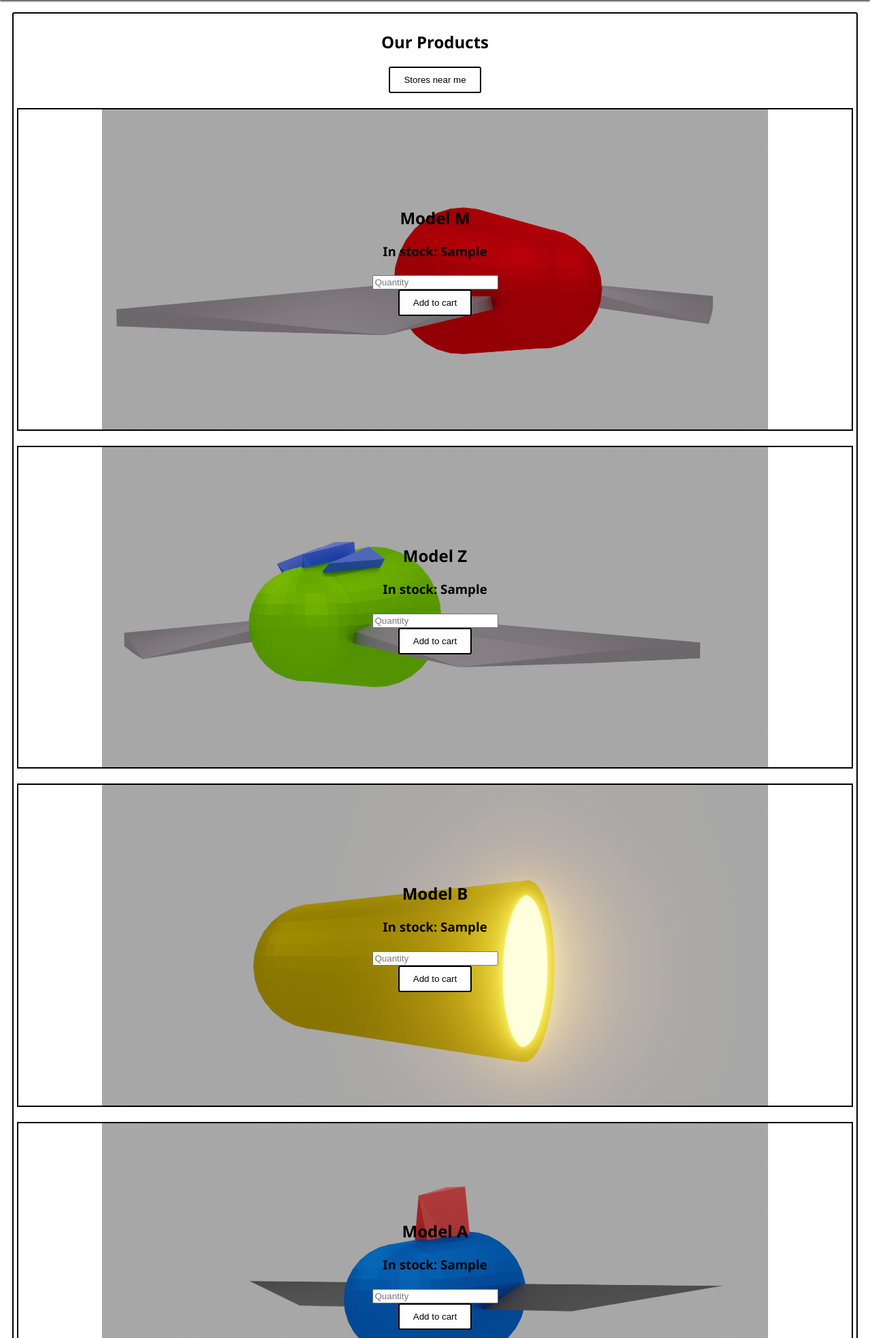
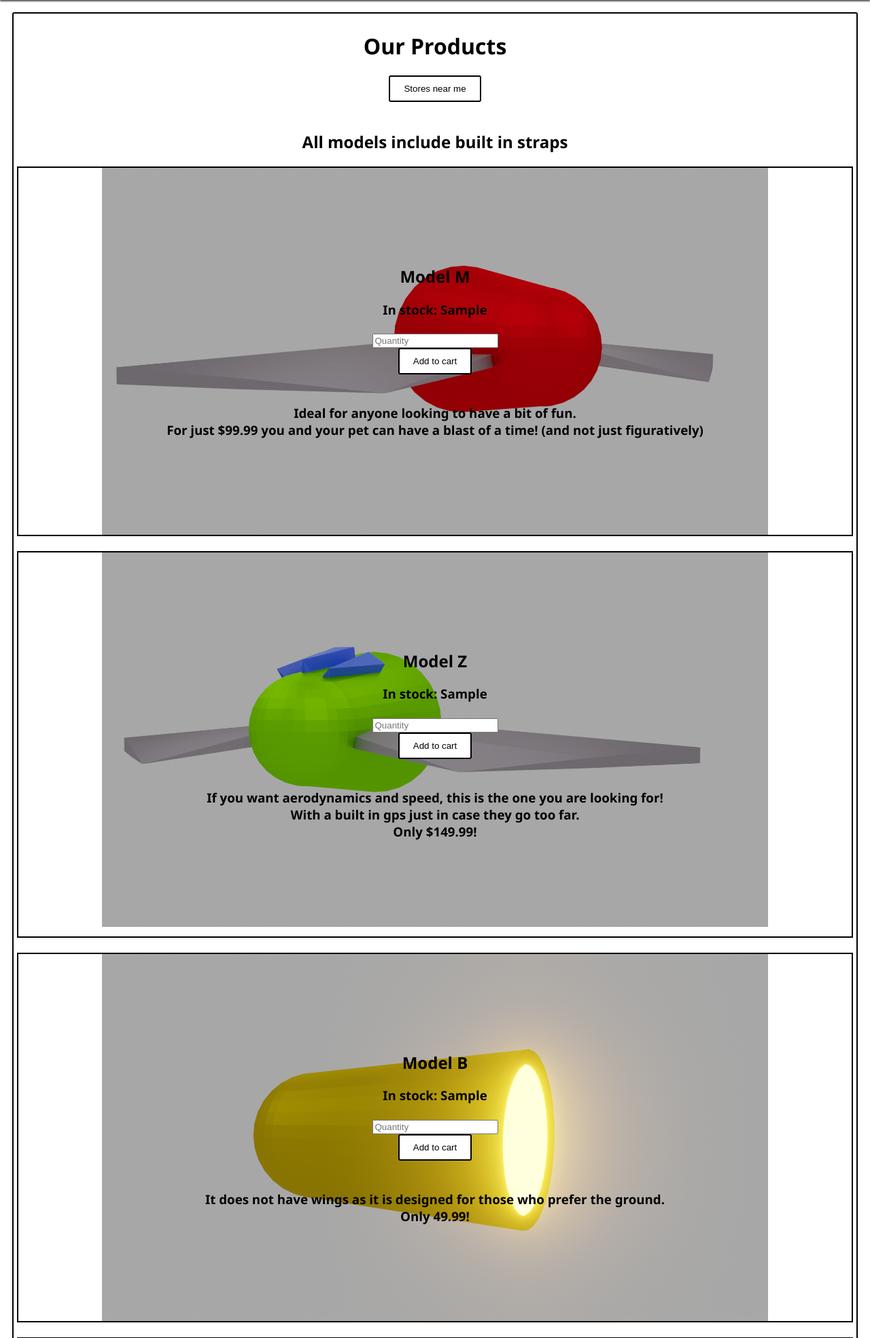
Before and after one commit to CalebNessy/SFTP, a PHP site: page /products.php in a window 1280 px wide. Shown: the part 70-2039 px from the top of the page at 68% size. Run offline with PHP 8.4, Linux system fonts and the light colour scheme; the visitor is signed in with stand-in values (Sample User, id 1); tables that the repository leaves empty or names only in its code hold one stand-in row (values such as "Sample post").

Commit message:
added descriptions

```diff
--- a/orders.php
+++ b/orders.php
@@ -66,6 +66,7 @@
             if ($count > 0) {
                 while($row = mysqli_fetch_assoc($result)) {
                     echo "Product: " . $row["product"] . "<br>";
+                    echo "Quantity: ". $row["orderno"] . "<br>";
                     if($number != $row["orderno"]){
                         echo "<u>" . "_______Date: " . $row["date"] . "_______" . "</u>" . "<br>";
                     }else{
--- a/products.php
+++ b/products.php
@@ -48,7 +48,7 @@
 
     <!--Code for the main body-->
     <div class = "slideshow txt">
-        <h2>Our Products</h2>
+        <h1>Our Products</h1>
 
         <!--Get all of the product stock-->
         <h3><?php
@@ -81,7 +81,7 @@
         <!--Button for stores near me-->
         <button class = "buttonC" onclick = "window.location.href='nearme.php'">Stores near me</button>
         <br><br>
-
+        <h2>All models include built in straps</h2>
         <!--Model M product-->
         <div class = "product">
             <img src = "imgs/Model_M.png" class = "image" alt="Model M">
@@ -92,6 +92,7 @@
                 <input class = "pc" type = "text" name = "qty" placeholder="Quantity"required="required"><br>
                 <button class = "button2 pc">Add to cart</button>
             </form><br>
+            <p class = "pc">Ideal for anyone looking to have a bit of fun.<br>For just $99.99 you and your pet can have a blast of a time! (and not just figuratively)</p>
         </div>
         <br>
 
@@ -105,6 +106,7 @@
                 <input class = "pc" type = "text" name = "qty" placeholder="Quantity"required="required"><br>
                 <button class = "button2 pc">Add to cart</button>
             </form><br>
+            <p class = "pc">If you want aerodynamics and speed, this is the one you are looking for!<br>With a built in gps just in case they go too far.<br>Only $149.99!</p>
         </div>
         <br>
 
@@ -118,6 +120,7 @@
                 <input class = "pc" type = "text" name = "qty" placeholder="Quantity" required="required"><br>
                 <button class = "button2 pc">Add to cart</button>
             </form><br>
+            <p class = "pc">It does not have wings as it is designed for those who prefer the ground.<br>Only 49.99!</p>
         </div>
         <br>
 
@@ -131,6 +134,7 @@
                 <input class = "pc" type = "text" name = "qty" placeholder="Quantity"required="required"><br>
                 <button class = "button2 pc">Add to cart</button>
             </form><br>
+            <p class = "pc">Our open-source model!<br>If you are a wanting something you can add your own upgrades to, this one is for you.<br>Only $199.99!</p>
         </div>
         <br>
 
```
